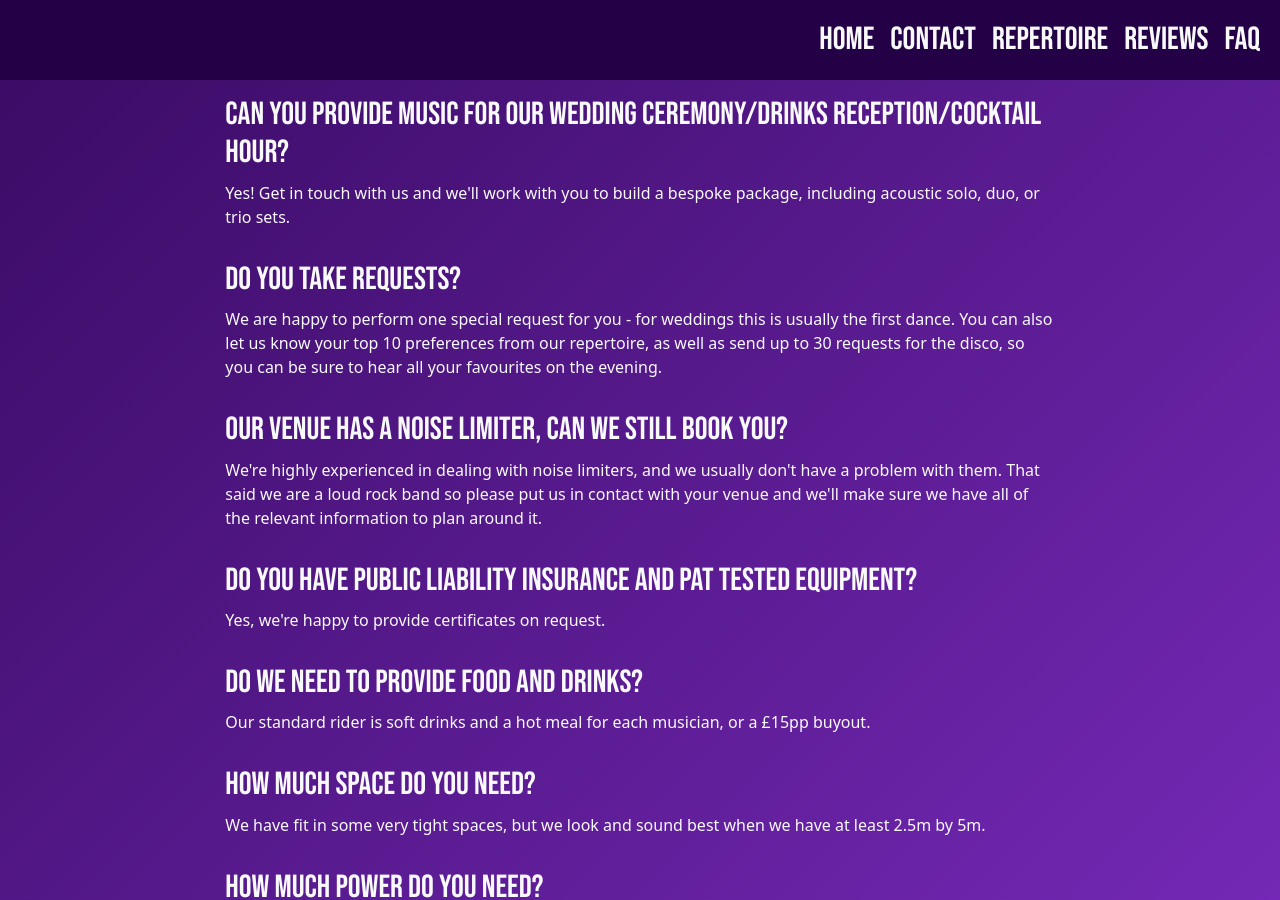
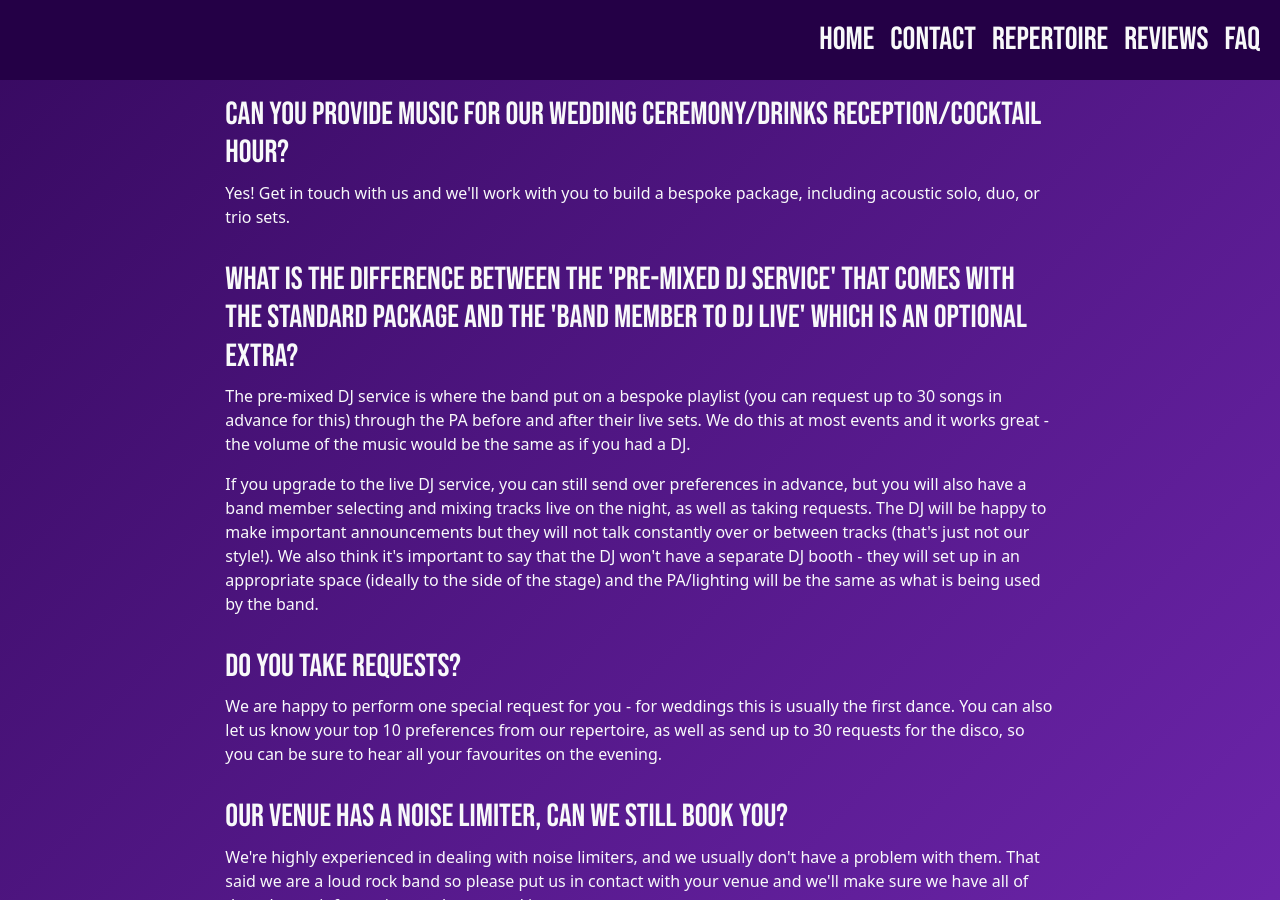
Before and after one commit to Bibliophage305/electric-mavericks, a Jekyll site: the page built from pages/faq.html, in a window 1280 px wide and 900 px high, scrolled down 864 px. Built offline with Jekyll 4.4.1, drawn with Linux system fonts in a browser that asks for light colours.

Commit message:
Add DJ explanation

```diff
--- a/pages/faq.html
+++ b/pages/faq.html
@@ -84,6 +84,33 @@ last_modified_at: 2023-10-19T22:08:08Z
           </p>
         </div>
         <div class="row pt-3">
+          <h3>
+            What is the difference between the 'pre-mixed DJ service' that comes
+            with the standard package and the 'band member to DJ live' which is
+            an optional extra?
+          </h3>
+        </div>
+        <div class="row">
+          <p>
+            The pre-mixed DJ service is where the band put on a bespoke playlist
+            (you can request up to 30 songs in advance for this) through the PA
+            before and after their live sets. We do this at most events and it
+            works great - the volume of the music would be the same as if you
+            had a DJ.
+          </p>
+          <p>
+            If you upgrade to the live DJ service, you can still send over
+            preferences in advance, but you will also have a band member
+            selecting and mixing tracks live on the night, as well as taking
+            requests. The DJ will be happy to make important announcements but
+            they will not talk constantly over or between tracks (that's just
+            not our style!). We also think it's important to say that the DJ
+            won't have a separate DJ booth - they will set up in an appropriate
+            space (ideally to the side of the stage) and the PA/lighting will be
+            the same as what is being used by the band.
+          </p>
+        </div>
+        <div class="row pt-3">
           <h3>Do you take requests?</h3>
         </div>
         <div class="row">
```
Also changed, not shown: other parts of pages/faq.html (+5 -5 lines).
